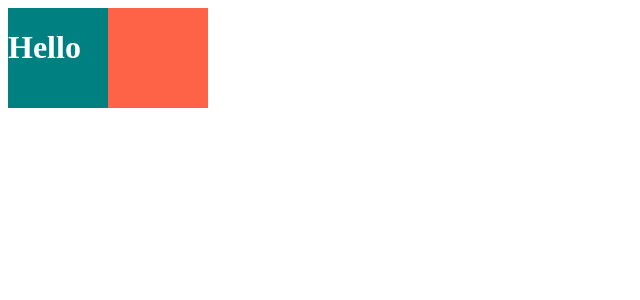
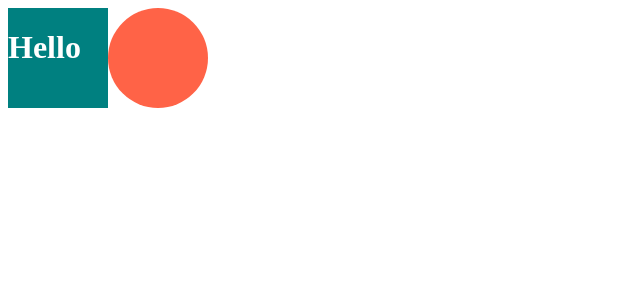
Before and after one commit to hongyeongjune/react-js-master-class, a React (Create React App) app in the folder react-masterclass/: page / in a window 1280 px wide. Shown: the top 300 px of the page, without its empty margins (0-640 px from the left). Built offline with nearby package versions, Linux system fonts and the light colour scheme.

Commit message:
Adapting and Extending

```diff
--- a/react-masterclass/src/App.js
+++ b/react-masterclass/src/App.js
@@ -4,26 +4,24 @@
   const Father = styled.div`
     display: flex;
   `;
-  const BoxOne = styled.div`
-    background-color: teal;
-    width: 100px;
-    height: 100px;
-  `;
-  const BoxTwo = styled.div`
-    background-color: tomato;
+  const Box = styled.div`
+    background-color: ${props => props.bgColor};
     width: 100px;
     height: 100px;
   `;
   const Hello = styled.h1`
     color: white;
   `;
+  const Circle = styled(Box)`
+    border-radius: 50px;
+  `
 
   return (
     <Father>
-      <BoxOne>
+      <Box bgColor="teal">
         <Hello>Hello</Hello>
-      </BoxOne>
-      <BoxTwo />
+      </Box>
+      <Circle bgColor="tomato" />
     </Father>
   );
 }
```
